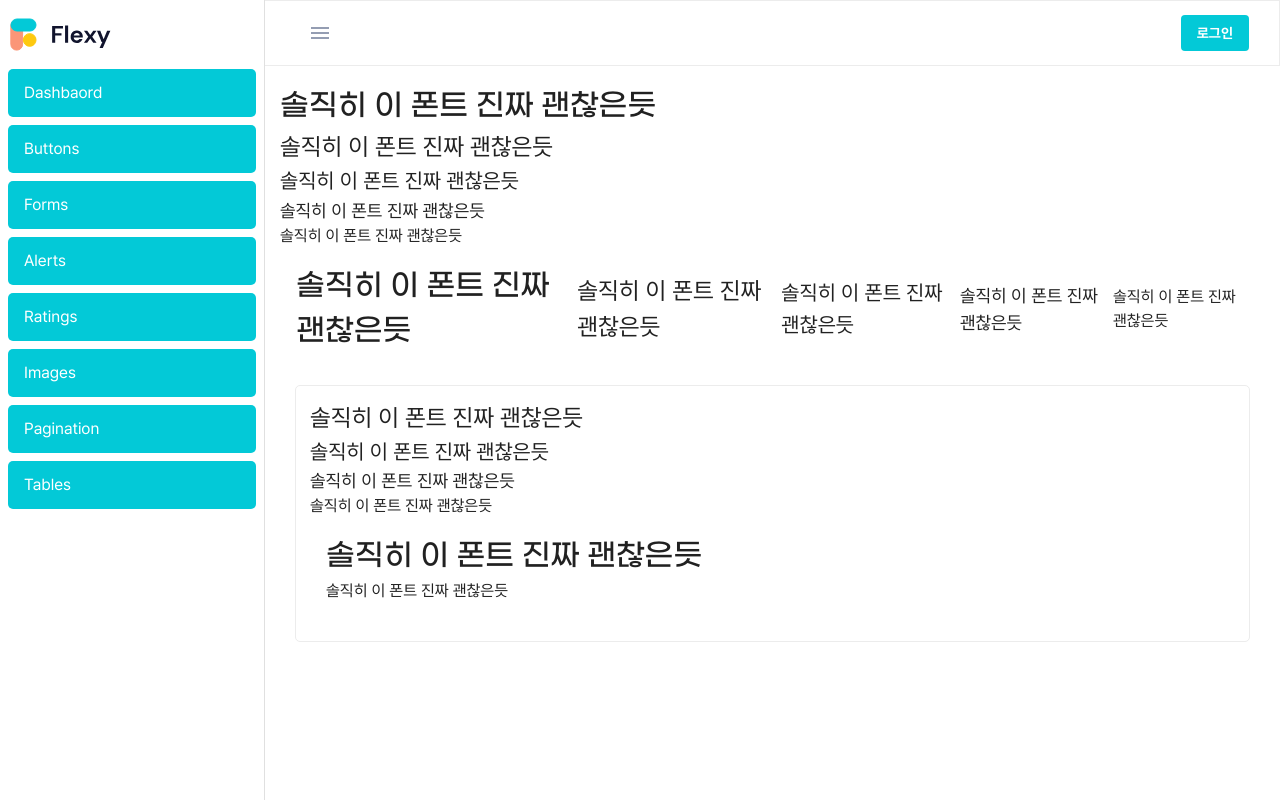
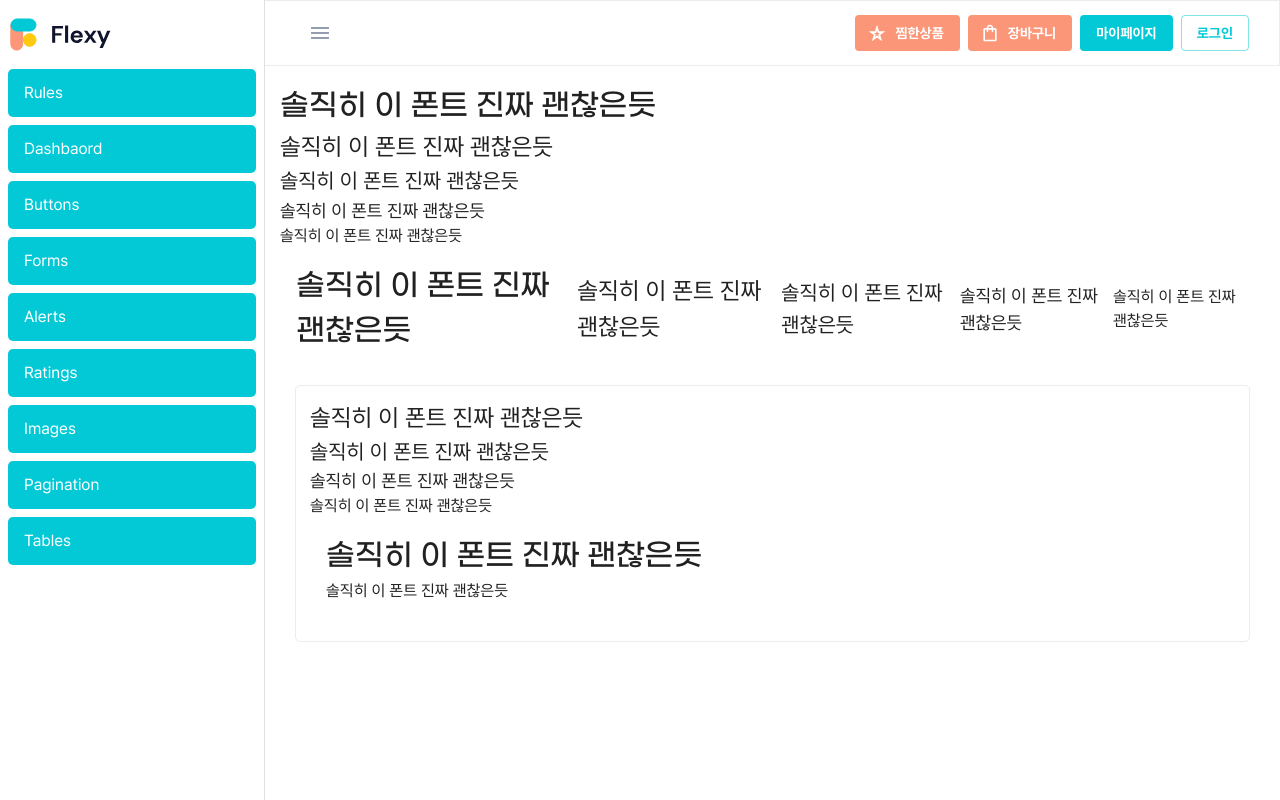
Before and after one commit to doksan-study/plz-ts-web, a React (Create React App) app: page / in a window 1280 px wide. Built offline with nearby package versions, Linux system fonts and the light colour scheme.

Commit message:
feat : header utils ui

```diff
--- a/src/component/layout/header.tsx
+++ b/src/component/layout/header.tsx
@@ -1,6 +1,8 @@
+import {useSideBar} from "@/hooks";
 import {AppBar, Button, experimentalStyled, IconButton, Toolbar, useMediaQuery, useTheme} from "@mui/material";
+import ShoppingBagOutlinedIcon from '@mui/icons-material/ShoppingBagOutlined';
+import StarRateOutlinedIcon from '@mui/icons-material/StarRateOutlined';
 import MenuIcon from '@mui/icons-material/Menu';
-import {useSideBar} from "@/hooks";
 
 export default function Header() {
     const theme = useTheme();
@@ -25,7 +27,16 @@ export default function Header() {
                     >
                         <MenuIcon/>
                     </IconButton>
-                    <Button variant="contained">로그인</Button>
+                    <Utils>
+                        <Button variant="contained" color="secondary" startIcon={<StarRateOutlinedIcon/>}>
+                            찜한상품
+                        </Button>
+                        <Button variant="contained" color="secondary" startIcon={<ShoppingBagOutlinedIcon/>}>
+                            장바구니
+                        </Button>
+                        <Button variant="contained">마이페이지</Button>
+                        <Button variant="outlined">로그인</Button>
+                    </Utils>
                 </ToolbarWrap>
             </Toolbar>
         </AppBar>
@@ -38,3 +49,9 @@ const ToolbarWrap = experimentalStyled("div")(() => ({
     alignItems: "center",
     width: "100%",
 }));
+
+const Utils = experimentalStyled("div")(() => ({
+    display: "flex",
+    gap: "8px",
+    alignItems: "center",
+}));
--- a/src/constant/menuList.ts
+++ b/src/constant/menuList.ts
@@ -1,8 +1,13 @@
 const MenuList = [
+    {
+        title: "Rules",
+        icon: "home",
+        href: "/",
+    },
     {
         title: "Dashbaord",
         icon: "home",
-        href: "/",
+        href: "/dashboard",
     },
     {
         title: "Buttons",
```
